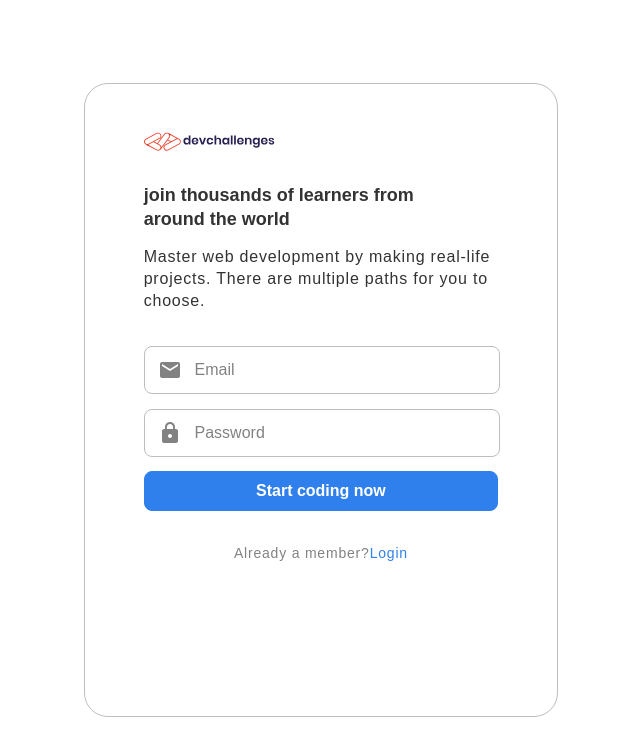
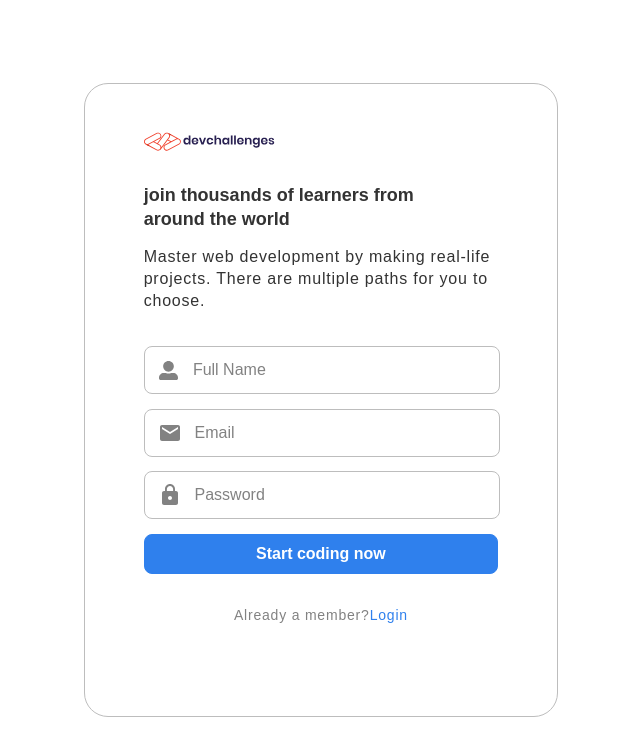
Before and after one commit to RocTanweer/authentication-system-frontend, a React (Create React App) app: page /signup in a window 1280 px wide. Shown: the top 756 px of the page, without its empty margins (319-959 px from the left). Built offline with nearby package versions, Linux system fonts and the light colour scheme.

Commit message:
ADD: added new name field in register form || Register functionality

```diff
--- a/src/pages/signup/Signup.js
+++ b/src/pages/signup/Signup.js
@@ -14,8 +14,30 @@ import Button from "../../component/button/Button";
 //i third-party components
 import { MdEmail } from "react-icons/md";
 import { MdLock } from "react-icons/md";
+import { FaUserAlt } from "react-icons/fa";
+
+//i custom hooks
+import { register } from "../../store/GlobalContextProvider";
+import { useNavigate } from "react-router";
 
 function Signup() {
+  const navigate = useNavigate();
+
+  const handleSignupForm = async (e) => {
+    try {
+      e.preventDefault();
+      const form = e.target;
+      await register({
+        name: form.name.value,
+        email: form.email.value,
+        password: form.password.value,
+      });
+      navigate("/login", { replace: true });
+    } catch (err) {
+      console.log(err.response);
+    }
+  };
+
   return (
     <>
       {/*To tell the SR that this is a signup page  */}
@@ -34,7 +56,17 @@ function Signup() {
             Master web development by making real-life projects. There are
             multiple paths for you to choose.
           </p>
-          <SignupForm>
+          <SignupForm onSubmit={handleSignupForm}>
+            <InputCard mb={14.5} width={356.48} height={48} borderRadius={8}>
+              <FaUserAlt color="#828282" size={19} />
+              <Input
+                small
+                type="text"
+                name="name"
+                placeholder="Full Name"
+                autoComplete="off"
+              />
+            </InputCard>
             <InputCard mb={14.5} width={356.48} height={48} borderRadius={8}>
               <MdEmail color="#828282" size={24} />
               <Input
```
